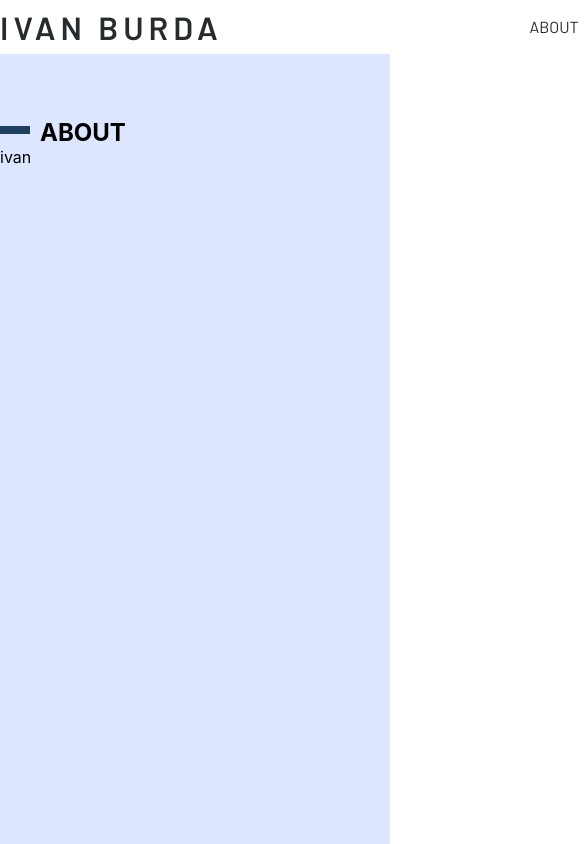
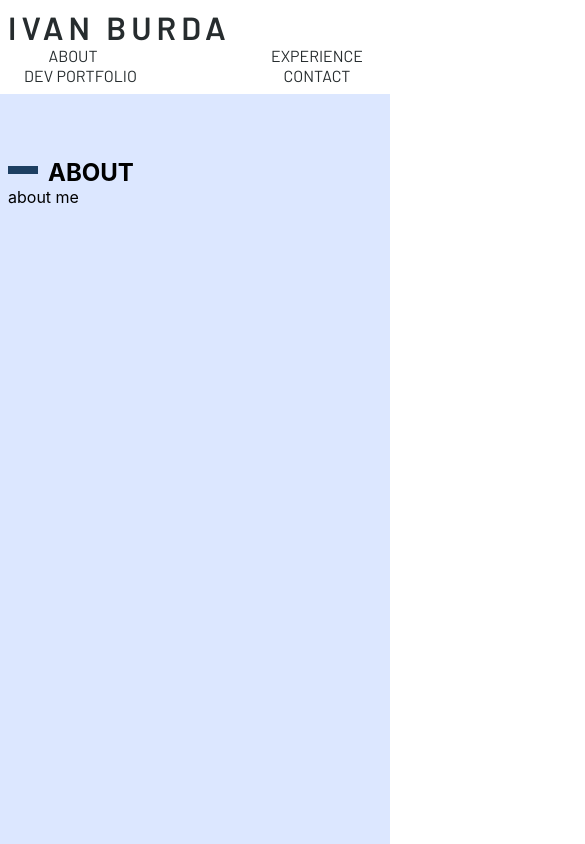
Before and after one commit to ivanburda1986/ivanburda.com-3.0, a React (Create React App) app: page / in a window 390 px wide. Shown: the top 844 px of the page, 585 px wide, since content can reach past the window. Built offline with nearby package versions, Linux system fonts and the light colour scheme.

Commit message:
responsiveness

```diff
--- a/src/App.js
+++ b/src/App.js
@@ -1,13 +1,14 @@
 import "./App.css";
 import Navigation from "./components/Navigation/Navigation";
 import Section from "./components/Section/Section";
+import About from "./components/About/About";
 
 function App() {
   return (
     <div className="App">
       <Navigation />
       <Section id="about" title={"About"} odd={true}>
-        <p>ivan</p>
+        <About />
       </Section>
       <Section id="experience" title={"Experience"} odd={false}>
         <p>ivan</p>
@@ -15,7 +16,7 @@ function App() {
       <Section id="devportfolio" title={"Dev Portfolio"} odd={true}>
         <p>ivan</p>
       </Section>
-      <Section id="blog" title={"Blog"} odd={false}>
+      <Section id="contact" title={"Contact"} odd={false}>
         <p>ivan</p>
       </Section>
     </div>
--- /dev/null
+++ b/src/components/About/About.js
@@ -0,0 +1,5 @@
+import React from "react";
+
+export default function About() {
+  return <div>about me</div>;
+}
--- a/src/components/Navigation/Navigation.js
+++ b/src/components/Navigation/Navigation.js
@@ -24,8 +24,8 @@ export default function Navigation() {
             </Link>
           </li>
           <li>
-            <Link to="blog" smooth={true} spy={true} activeClass={styles.active}>
-              Blog
+            <Link to="contact" smooth={true} spy={true} activeClass={styles.active}>
+              Contact
             </Link>
           </li>
         </ul>
--- a/src/components/Navigation/Navigation.module.css
+++ b/src/components/Navigation/Navigation.module.css
@@ -7,12 +7,15 @@
 }
 
 .Navigation .container {
-  width: var(--container);
+  max-width: var(--container);
   display: flex;
   flex-direction: row;
   justify-content: space-between;
   align-items: center;
   margin: 0 auto;
+  flex-wrap: wrap;
+  padding-left: 0.5rem;
+  padding-right: var(--sidePadding);
 }
 
 .Navigation h1 {
@@ -29,6 +32,7 @@
   display: flex;
   justify-content: space-between;
   align-items: center;
+  flex-wrap: wrap;
 }
 
 .Navigation li {
--- a/src/components/Section/Section.module.css
+++ b/src/components/Section/Section.module.css
@@ -4,13 +4,15 @@
 }
 
 .Section .container {
-  width: var(--container);
+  max-width: var(--container);
   display: flex;
   flex-direction: column;
   justify-content: flex-start;
   align-items: flex-start;
-  margin: 0 auto;
+  margin: 0rem auto;
   padding-top: 4rem;
+  padding-left: var(--sidePadding);
+  padding-right: var(--sidePadding);
 }
 
 .sectionTitle {
--- a/src/index.css
+++ b/src/index.css
@@ -70,6 +70,7 @@
   /* --darkBlue: #1d3f62; */
   --lightBg: #dce7ff;
   --darkBg: #afc4cc;
+  --sidePadding: 0.5rem;
 }
 
 * {
```
Also changed, not shown: layout.txt, src/components/About/About.module.css (added).
